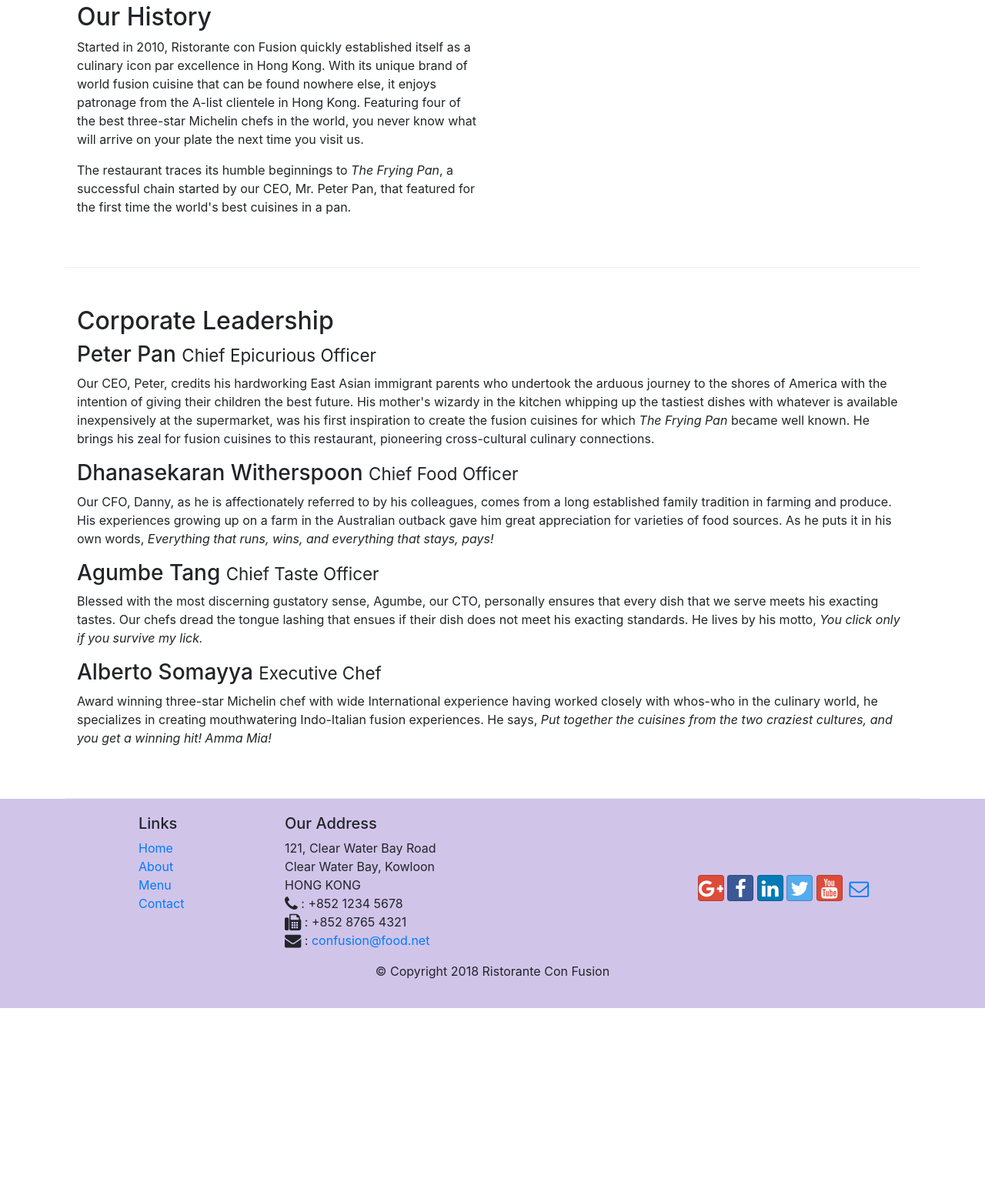
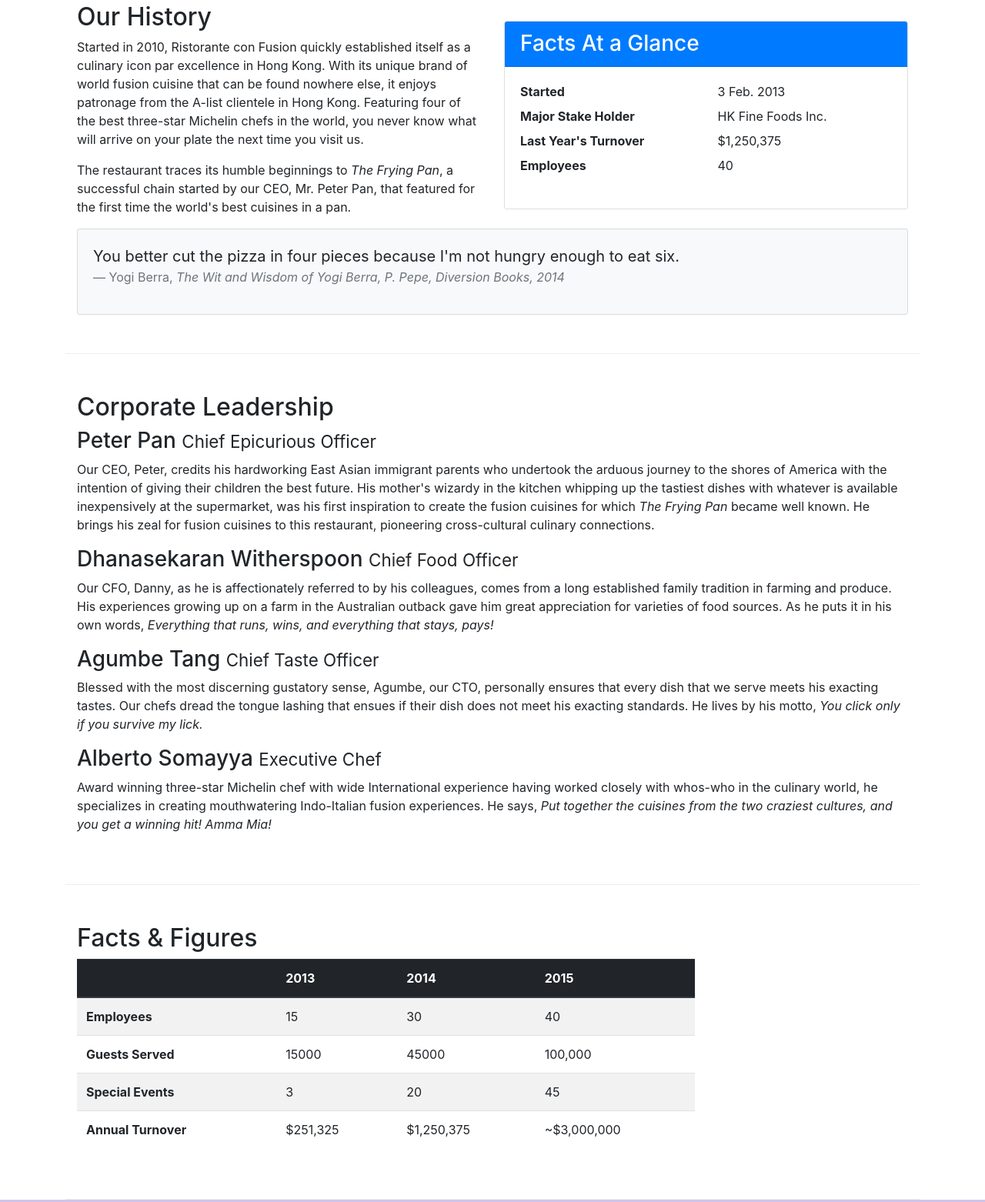
Before and after one commit to arsalankazmi98/bootstrap, a website: page aboutus.html in a window 1280 px wide. Shown: the part 462-2024 px from the top of the page at 77% size. Before the commit the page ends 1772 px from the top, so only its background shows below. Drawn offline with nearby package versions, Linux system fonts and the light colour scheme.

Commit message:
Tables and Card

```diff
--- a/aboutus.html
+++ b/aboutus.html
@@ -70,8 +70,35 @@
                 <p>Started in 2010, Ristorante con Fusion quickly established itself as a culinary icon par excellence in Hong Kong. With its unique brand of world fusion cuisine that can be found nowhere else, it enjoys patronage from the A-list clientele in Hong Kong.  Featuring four of the best three-star Michelin chefs in the world, you never know what will arrive on your plate the next time you visit us.</p>
                 <p>The restaurant traces its humble beginnings to <em>The Frying Pan</em>, a successful chain started by our CEO, Mr. Peter Pan, that featured for the first time the world's best cuisines in a pan.</p>
             </div>
-            <div class="col-sm">
-            </div>
+            <div class="col-12 col-sm-6">
+                    <div class="card">
+                        <h3 class="card-header bg-primary text-white">Facts At a Glance</h3>
+                        <div class="card-body">
+                            <dl class="row">
+                                <dt class="col-6">Started</dt>
+                                <dd class="col-6">3 Feb. 2013</dd>
+                                <dt class="col-6">Major Stake Holder</dt>
+                                <dd class="col-6">HK Fine Foods Inc.</dd>
+                                <dt class="col-6">Last Year's Turnover</dt>
+                                <dd class="col-6">$1,250,375</dd>
+                                <dt class="col-6">Employees</dt>
+                                <dd class="col-6">40</dd>
+                            </dl>
+                        </div>
+                    </div>
+                </div>
+                <div class="col-12">
+                    <div class="card card-body bg-light">
+                        <blockquote class="blockquote">
+                            <p class="mb-0">You better cut the pizza in four pieces because
+                                I'm not hungry enough to eat six.</p>
+                            <footer class="blockquote-footer">Yogi Berra,
+                                <cite title="Source Title">The Wit and Wisdom of Yogi Berra,
+                                P. Pepe, Diversion Books, 2014</cite>
+                            </footer>
+                        </blockquote>
+                    </div>
+                </div>
         </div>
 
 
@@ -86,6 +113,51 @@
                 <p class="d-none d-sm-block">Blessed with the most discerning gustatory sense, Agumbe, our CTO, personally ensures that every dish that we serve meets his exacting tastes. Our chefs dread the tongue lashing that ensues if their dish does not meet his exacting standards. He lives by his motto, <em>You click only if you survive my lick.</em></p>
                 <h3>Alberto Somayya <small>Executive Chef</small></h3>
                 <p class="d-none d-sm-block"> Award winning three-star Michelin chef with wide International experience having worked closely with whos-who in the culinary world, he specializes in creating mouthwatering Indo-Italian fusion experiences. He says, <em>Put together the cuisines from the two craziest cultures, and you get a winning hit! Amma Mia!</em></p>
+            </div>
+       </div>
+       <div class="row row-content">
+            <div class="col-12 col-sm-9">
+                <h2>Facts &amp; Figures</h2>
+                <div class="table-responsive">
+                        <table class="table table-striped">
+                            <thead class="thead-dark">
+                                <tr>
+                                    <th>&nbsp;</th>
+                                    <th>2013</th>
+                                    <th>2014</th>
+                                    <th>2015</th>
+                                </tr>
+                            </thead>
+                            <tbody>
+                                <tr>
+                                    <th>Employees</th>
+                                    <td>15</td>
+                                    <td>30</td>
+                                    <td>40</td>
+                                </tr>
+                                <tr>
+                                    <th>Guests Served</th>
+                                    <td>15000</td>
+                                    <td>45000</td>
+                                    <td>100,000</td>
+                                </tr>
+                                <tr>
+                                    <th>Special Events</th>
+                                    <td>3</td>
+                                    <td>20</td>
+                                    <td>45</td>
+                                </tr>
+                                <tr>
+                                    <th>Annual Turnover</th>
+                                    <td>$251,325</td>
+                                    <td>$1,250,375</td>
+                                    <td>~$3,000,000</td>
+                                </tr>
+                            </tbody>
+                        </table>
+                    </div>
+            </div>
+             <div class="col-12 col-sm-3">
             </div>
        </div>
 
```
